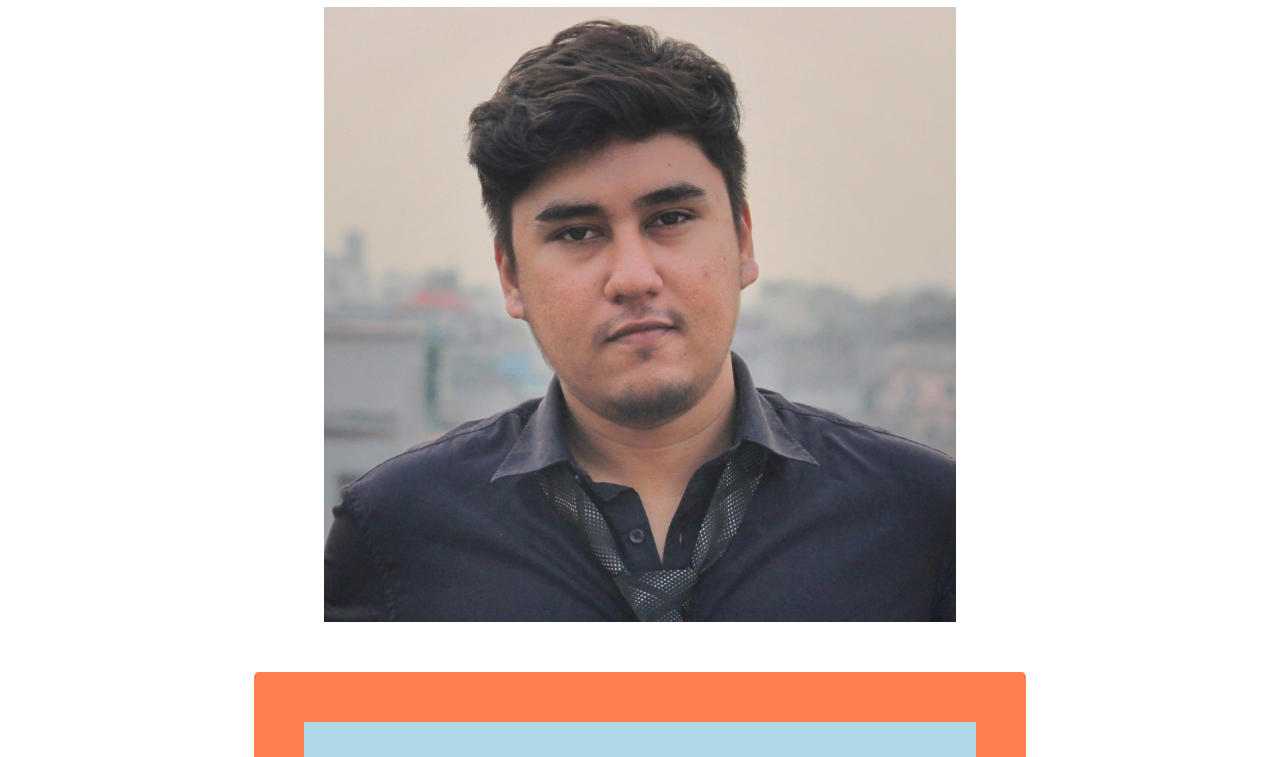
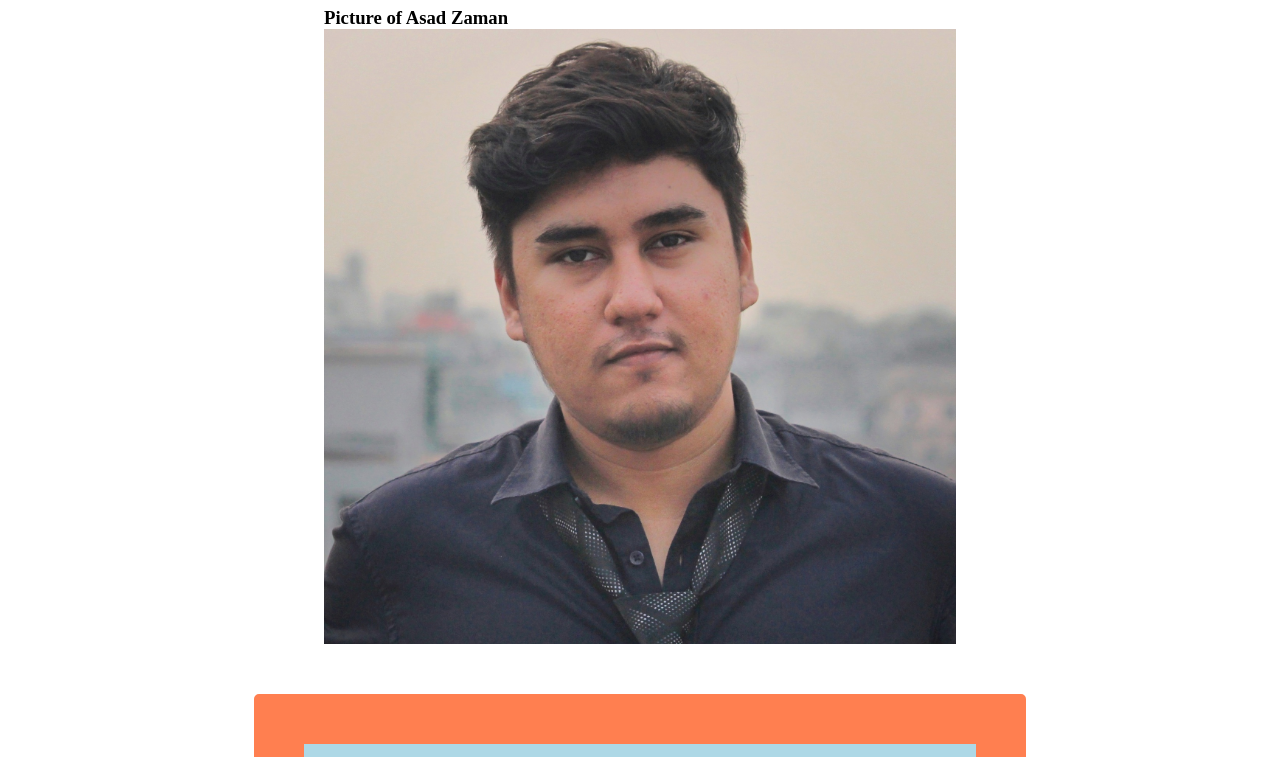
Before and after one commit to ixaman/my-first-repo, a plain HTML site: page index.html in a window 1280 px wide. Shown: the part 73-830 px from the top of the page. Drawn offline with Linux system fonts and the light colour scheme.

Commit message:
image title

```diff
--- a/index.html
+++ b/index.html
@@ -36,6 +36,7 @@
 </head>
 <body>
     <h1 class="first">Welcome to Travel Blog!</h1>
+    <h3 class="img">Picture of Asad Zaman</h3>
     <img class="img" src="images/asad.jpeg" alt="">
 
     <div class="blog">
```
